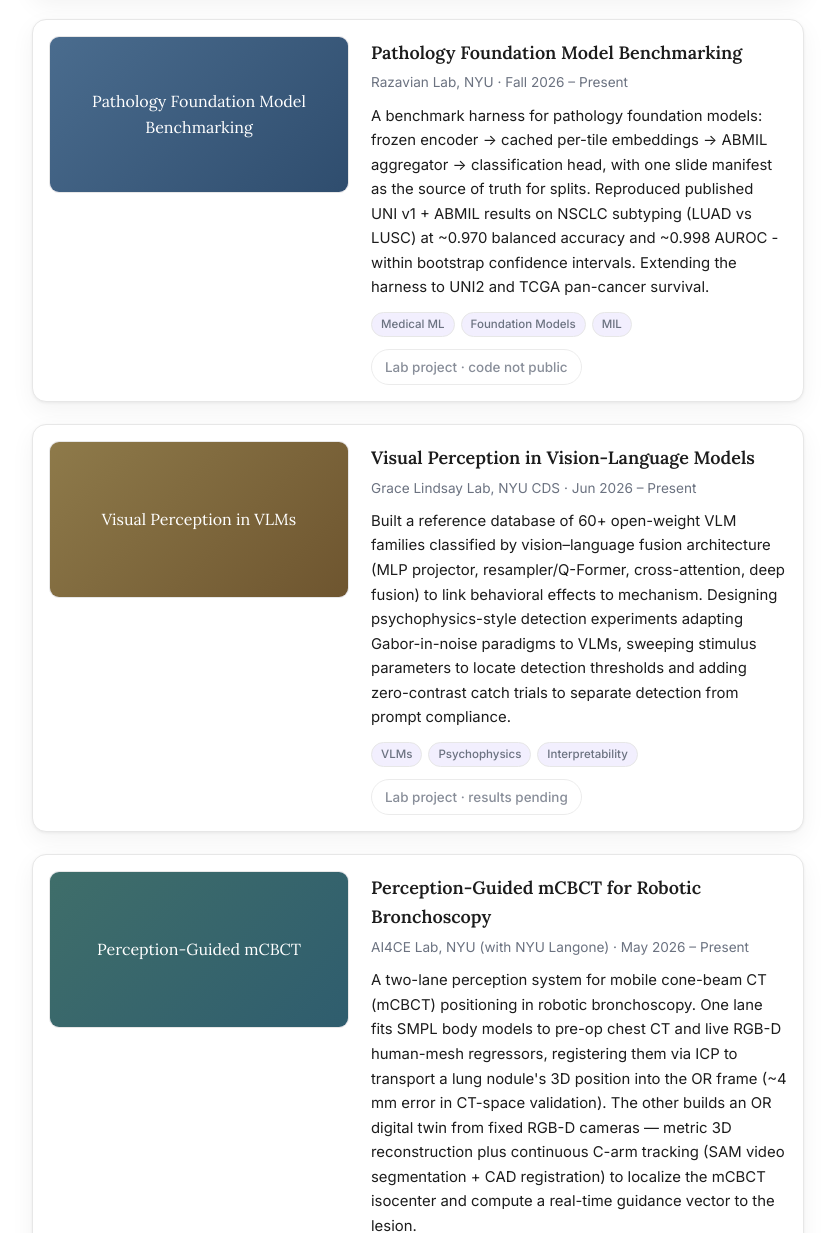
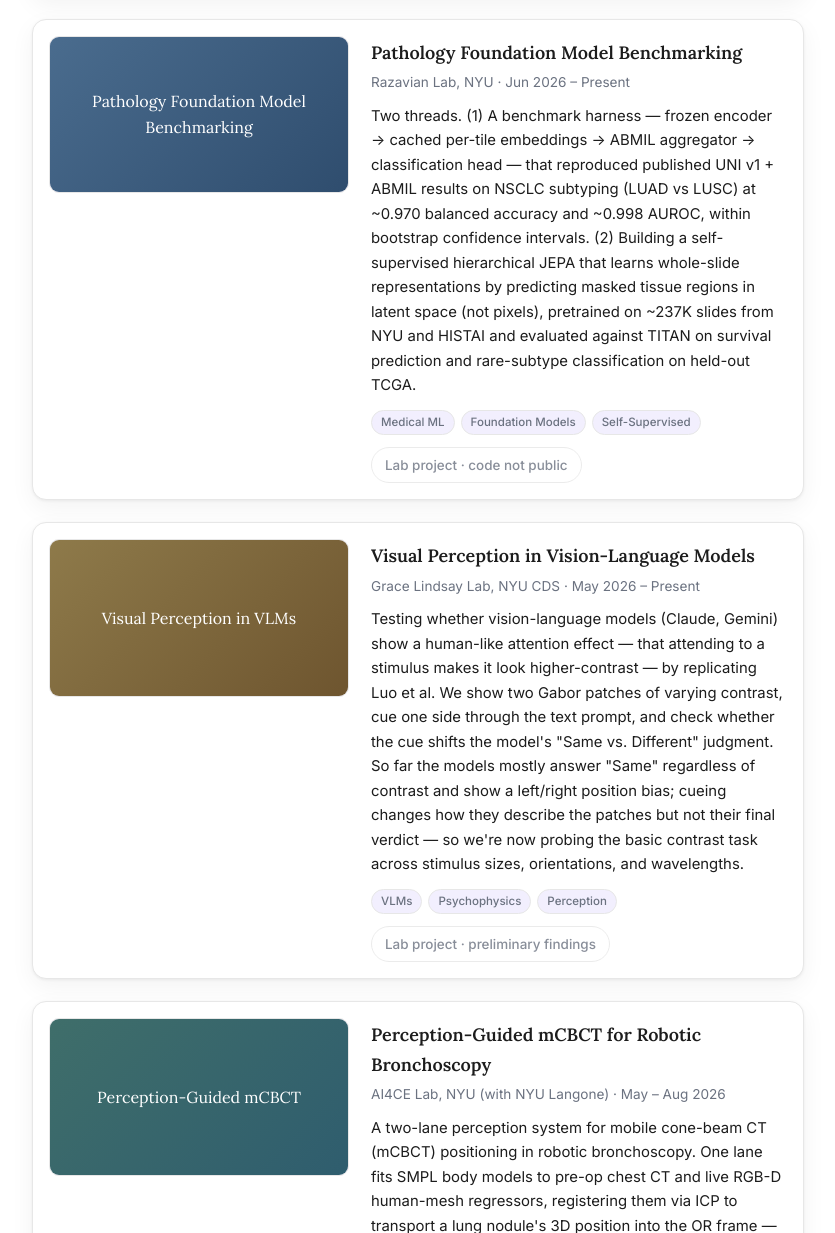
Before and after one commit to anushreebhat2001/anushreebhat2001.github.io, a plain HTML site: page projects.html in a window 1280 px wide. Shown: the part 787-2020 px from the top of the page, without its empty margins (222-1057 px from the left). Drawn offline with Linux system fonts and the light colour scheme.

Commit message:
Sync site with updated resume; swap in new SWE resume PDF
- Experience: rewrite Responsible-AI bullet (computed + LLM-as-judge
  metrics), infra bullet (per-tenant rate limiting via Go Metrics Server),
  agent bullet (hackathon 3-agent pipeline); add real-time AI avatar;
  fix drone bullet (landing target, software only)
- Projects: pathology adds hierarchical JEPA (keeps UNI/ABMIL 0.970/0.998),
  VLM findings + May 2026, bronchoscopy <15mm & May-Aug 2026, pico-llm
  GPT-style + sparse-autoencoder interpretability
- News: correct eval-pipeline wording; Razavian June 2026; Lindsay May 2026
- Intro: open to full-time roles starting 2027; coursework drops Quantum
  Computing, adds Computational Genomics + Math Tools for CogSci/Neuro
- Resume: View Resume now serves AnushreeBhat_SWE.pdf; remove stale PDFs

Co-Authored-By: Claude Opus 4.8 (1M context) <noreply@anthropic.com>

```diff
--- a/projects.html
+++ b/projects.html
@@ -101,15 +101,17 @@
         </div>
         <div>
           <div class="proj-title">Pathology Foundation Model Benchmarking</div>
-          <div class="proj-meta">Razavian Lab, NYU · Fall 2026 – Present</div>
+          <div class="proj-meta">Razavian Lab, NYU · Jun 2026 – Present</div>
           <div class="proj-desc">
-            A benchmark harness for pathology foundation models: frozen encoder → cached per-tile embeddings
-            → ABMIL aggregator → classification head, with one slide manifest as the source of truth for
-            splits. Reproduced published UNI&nbsp;v1 + ABMIL results on NSCLC subtyping (LUAD vs LUSC) at
-            ~0.970 balanced accuracy and ~0.998 AUROC - within bootstrap confidence intervals. Extending
-            the harness to UNI2 and TCGA pan-cancer survival.
+            Two threads. (1) A benchmark harness — frozen encoder → cached per-tile embeddings → ABMIL
+            aggregator → classification head — that reproduced published UNI&nbsp;v1 + ABMIL results on
+            NSCLC subtyping (LUAD vs LUSC) at ~0.970 balanced accuracy and ~0.998 AUROC, within bootstrap
+            confidence intervals. (2) Building a self-supervised hierarchical JEPA that learns whole-slide
+            representations by predicting masked tissue regions in latent space (not pixels), pretrained on
+            ~237K slides from NYU and HISTAI and evaluated against TITAN on survival prediction and
+            rare-subtype classification on held-out TCGA.
           </div>
-          <div class="tags"><span class="tag">Medical ML</span><span class="tag">Foundation Models</span><span class="tag">MIL</span></div>
+          <div class="tags"><span class="tag">Medical ML</span><span class="tag">Foundation Models</span><span class="tag">Self-Supervised</span></div>
           <div class="links">
             <span class="btn disabled">Lab project · code not public</span>
           </div>
@@ -123,17 +125,19 @@
         </div>
         <div>
           <div class="proj-title">Visual Perception in Vision-Language Models</div>
-          <div class="proj-meta">Grace Lindsay Lab, NYU CDS · Jun 2026 – Present</div>
+          <div class="proj-meta">Grace Lindsay Lab, NYU CDS · May 2026 – Present</div>
           <div class="proj-desc">
-            Built a reference database of 60+ open-weight VLM families classified by vision–language fusion
-            architecture (MLP projector, resampler/Q-Former, cross-attention, deep fusion) to link
-            behavioral effects to mechanism. Designing psychophysics-style detection experiments adapting
-            Gabor-in-noise paradigms to VLMs, sweeping stimulus parameters to locate detection thresholds
-            and adding zero-contrast catch trials to separate detection from prompt compliance.
+            Testing whether vision-language models (Claude, Gemini) show a human-like attention effect —
+            that attending to a stimulus makes it look higher-contrast — by replicating Luo et al. We show
+            two Gabor patches of varying contrast, cue one side through the text prompt, and check whether
+            the cue shifts the model's "Same vs. Different" judgment. So far the models mostly answer
+            "Same" regardless of contrast and show a left/right position bias; cueing changes how they
+            describe the patches but not their final verdict — so we're now probing the basic contrast task
+            across stimulus sizes, orientations, and wavelengths.
           </div>
-          <div class="tags"><span class="tag">VLMs</span><span class="tag">Psychophysics</span><span class="tag">Interpretability</span></div>
+          <div class="tags"><span class="tag">VLMs</span><span class="tag">Psychophysics</span><span class="tag">Perception</span></div>
           <div class="links">
-            <span class="btn disabled">Lab project · results pending</span>
+            <span class="btn disabled">Lab project · preliminary findings</span>
           </div>
         </div>
       </article>
@@ -145,19 +149,19 @@
         </div>
         <div>
           <div class="proj-title">Perception-Guided mCBCT for Robotic Bronchoscopy</div>
-          <div class="proj-meta">AI4CE Lab, NYU (with NYU Langone) · May 2026 – Present</div>
+          <div class="proj-meta">AI4CE Lab, NYU (with NYU Langone) · May – Aug 2026</div>
           <div class="proj-desc">
             A two-lane perception system for mobile cone-beam CT (mCBCT) positioning in robotic
             bronchoscopy. One lane fits SMPL body models to pre-op chest CT and live RGB-D human-mesh
             regressors, registering them via ICP to transport a lung nodule's 3D position into the OR
-            frame (~4 mm error in CT-space validation). The other builds an OR digital twin from fixed
-            RGB-D cameras — metric 3D reconstruction plus continuous C-arm tracking (SAM video segmentation
-            + CAD registration) to localize the mCBCT isocenter and compute a real-time guidance vector to
-            the lesion.
+            frame — localizing the nodule to under 15 mm against an 8 cm clinical tolerance. The other
+            builds an OR digital twin from fixed RGB-D cameras — metric 3D reconstruction plus continuous
+            C-arm tracking (SAM video segmentation + CAD registration) to localize the mCBCT isocenter and
+            compute a real-time guidance vector to the lesion.
           </div>
           <div class="tags"><span class="tag">Medical Imaging</span><span class="tag">3D Perception</span><span class="tag">Robotics</span></div>
           <div class="links">
-            <span class="btn disabled">Lab project · in progress</span>
+            <span class="btn disabled">Lab project · completed</span>
           </div>
         </div>
       </article>
@@ -173,12 +177,13 @@
           <div class="proj-title">Efficient LLM Architecture &amp; Latency Benchmarking (pico-llm)</div>
           <div class="proj-meta">NYU Machine Learning course</div>
           <div class="proj-desc">
-            Implemented and benchmarked three LM architectures - k-gram MLP, LSTM, and a Transformer
-            with KV-cache decoding - in PyTorch, evaluating generation quality, inference latency, and
-            efficiency trade-offs across model sizes with an end-to-end training/inference pipeline and
-            nucleus (top-p) sampling.
+            Built a small GPT-style language model from scratch and compared it to LSTM and k-gram
+            baselines, then studied how design choices affect it — hyperparameters, dataset and embedding
+            size, pre-norm vs post-norm, positional embeddings, and attention variants (KV-cache, linear,
+            sparse top-k). Finally visualized attention heads and used sparse-autoencoder features to
+            surface interpretable circuits inside the model.
           </div>
-          <div class="tags"><span class="tag">Transformers</span><span class="tag">KV-Cache</span><span class="tag">Benchmarking</span></div>
+          <div class="tags"><span class="tag">Transformers</span><span class="tag">Ablations</span><span class="tag">Interpretability</span></div>
           <div class="links">
             <a class="btn" href="https://github.com/anushreebhat2001/pico-llm" target="_blank" rel="noopener">
               <svg viewBox="0 0 24 24" fill="currentColor"><path d="M12 .5C5.7.5.5 5.7.5 12c0 5.1 3.3 9.4 7.9 10.9.6.1.8-.2.8-.6v-2c-3.2.7-3.9-1.5-3.9-1.5-.5-1.3-1.3-1.7-1.3-1.7-1.1-.7.1-.7.1-.7 1.2.1 1.8 1.2 1.8 1.2 1 1.8 2.8 1.3 3.5 1 .1-.8.4-1.3.7-1.6-2.6-.3-5.3-1.3-5.3-5.7 0-1.3.5-2.3 1.2-3.1-.1-.3-.5-1.5.1-3.1 0 0 1-.3 3.3 1.2a11.5 11.5 0 0 1 6 0C17.3 4.7 18.3 5 18.3 5c.6 1.6.2 2.8.1 3.1.8.8 1.2 1.8 1.2 3.1 0 4.4-2.7 5.4-5.3 5.7.4.4.8 1.1.8 2.2v3.3c0 .4.2.7.8.6 4.6-1.5 7.9-5.8 7.9-10.9C23.5 5.7 18.3.5 12 .5Z"/></svg>
```
Also changed, not shown: index.html (+43 -37 lines), news.html (+4 -4 lines), 5 other files.
